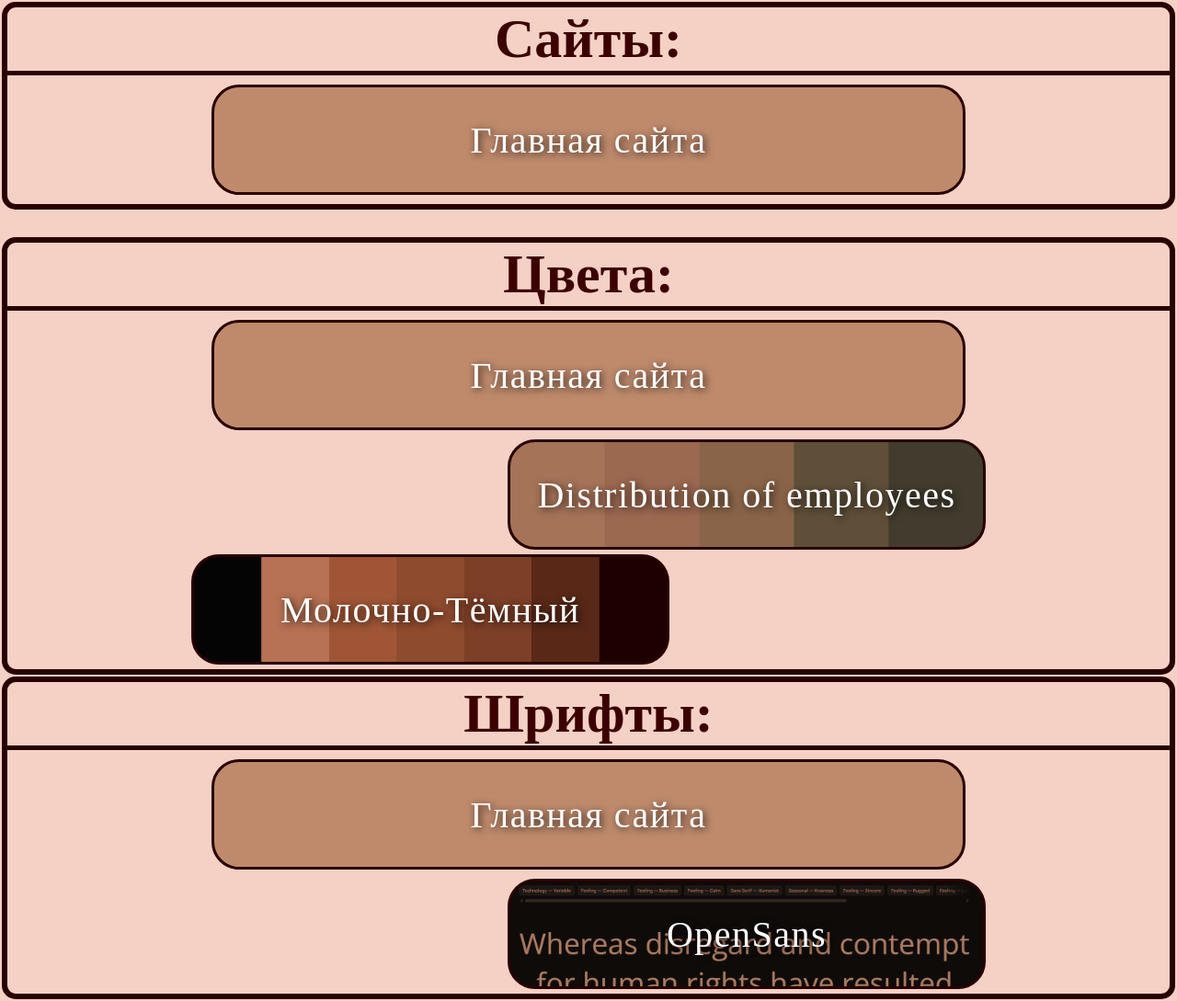
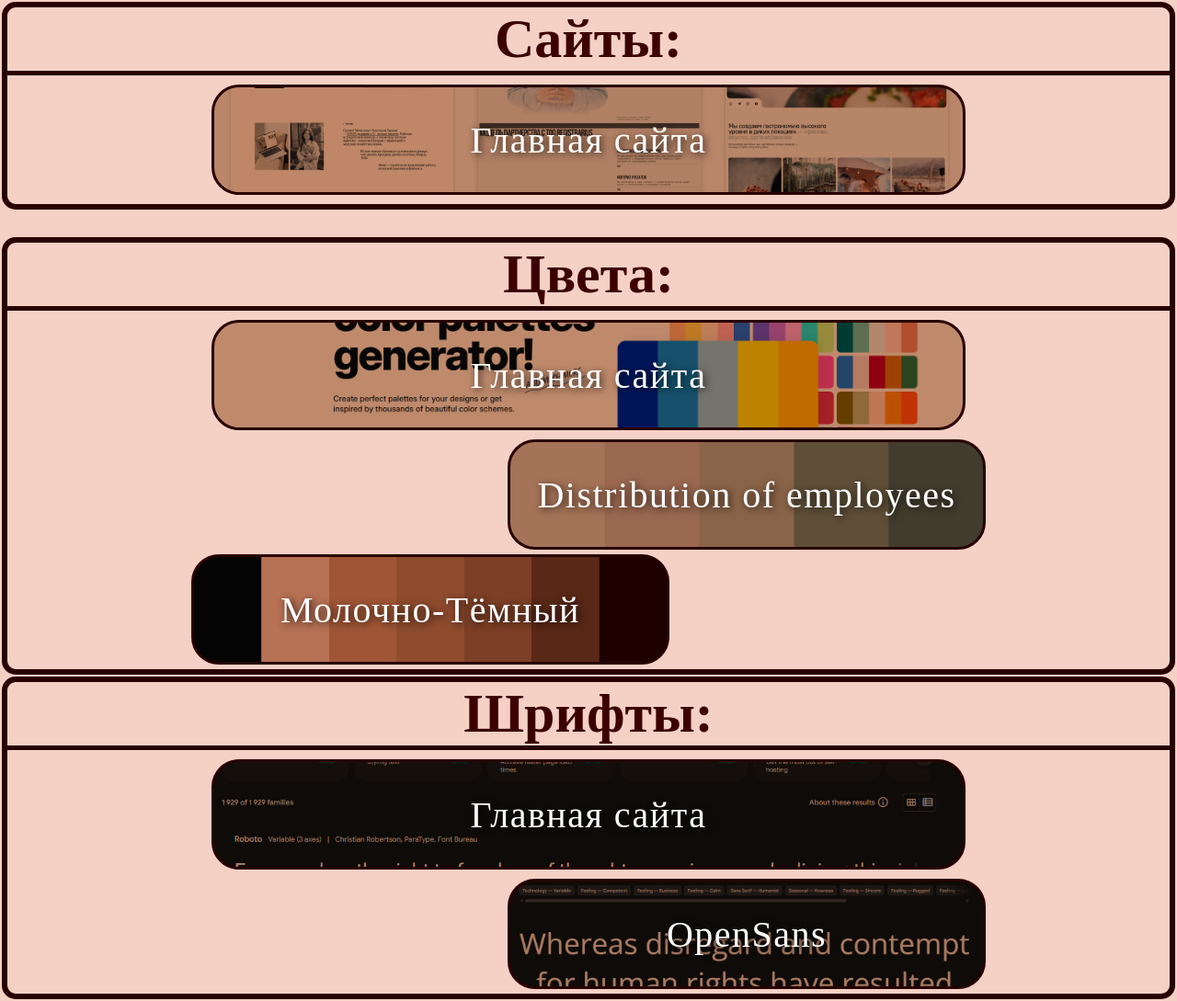
Before and after one commit to fdjiiden/SaveZone, a plain HTML site: page index.html in a window 1280 px wide. Shown: the whole page at 92% size. Drawn offline with Linux system fonts and the light colour scheme; the site is published under a folder, as on GitHub Pages, so addresses that start at the root find nothing.

Commit message:
Add files via upload

```diff
--- a/index.html
+++ b/index.html
@@ -10,13 +10,13 @@
 <body>
     <div class="Block">
     <p class="Name">Сайты:</p>
-    <a class="linkgl" href="https://tilda.cc/ru/madeontilda/"  style="background-image: url('/img/Sai.png');" target="_blank" >
+    <a class="linkgl" href="https://tilda.cc/ru/madeontilda/"  style="background-image: url('img/Sai.png');" target="_blank" >
         Главная сайта</a>
     </div>
 
     <div class="Block" style="margin-top: 30px;">
     <p class="Name">Цвета:</p>
-    <a class="linkgl" href="https://coolors.co/?home" style="background-image: url('/img/color.png');" target="_blank" >
+    <a class="linkgl" href="https://coolors.co/?home" style="background-image: url('img/color.png');" target="_blank" >
         Главная сайта</a>
     <a class="link" href="https://coolors.co/ddd5d0-cfc0bd-b8b8aa-7f9183-586f6b" style="background-image: url('img/Distribution of employees.png'); margin-left: auto;" target="_blank" >
         Distribution of employees</a>
@@ -26,7 +26,7 @@
 
     <div class="Block">
     <p class="Name">Шрифты:</p>
-    <a class="linkgl" href="https://fonts.google.com/"  style="background-image: url('/img/Googletext.png');" target="_blank" >
+    <a class="linkgl" href="https://fonts.google.com/"  style="background-image: url('img/Googletext.png');" target="_blank" >
         Главная сайта</a>
     <a class="link" href="https://fonts.google.com/specimen/Open+Sans" style="background-image: url('img/OpenSans.png'); margin-left: auto;" target="_blank">
         OpenSans</a>
```
